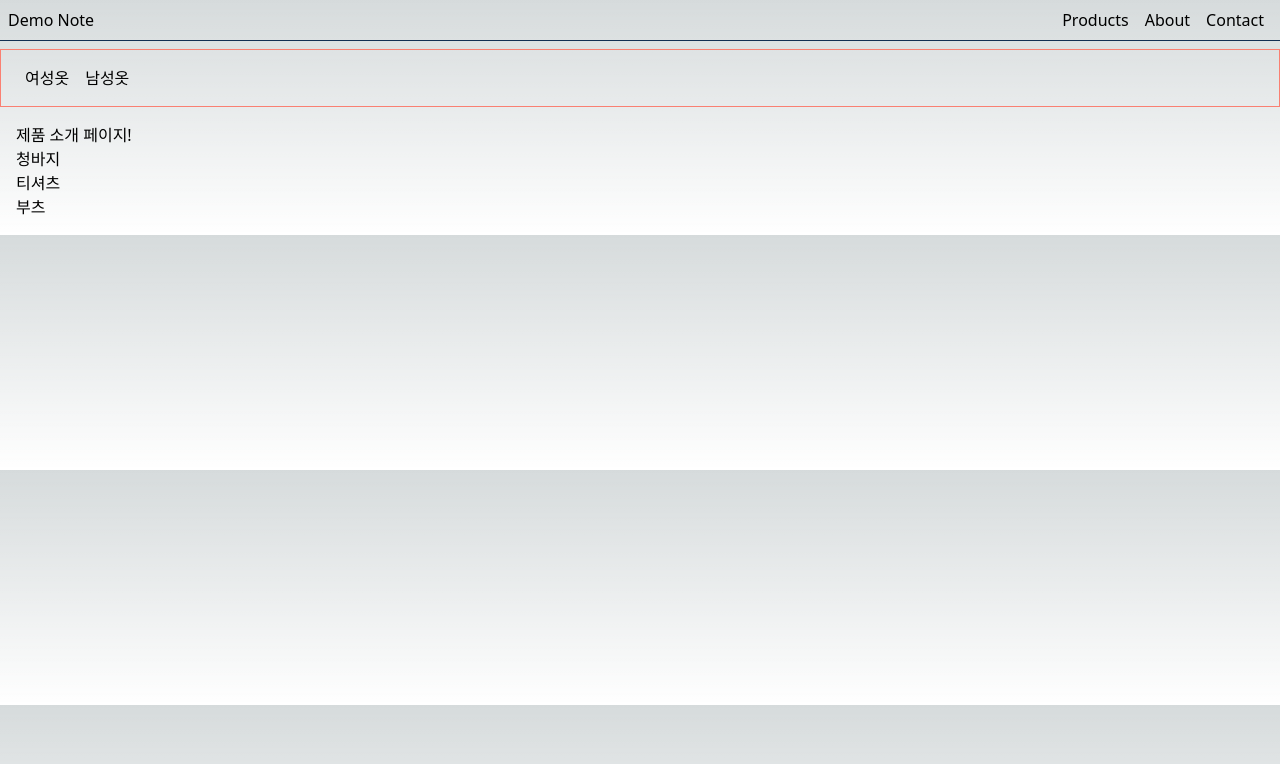
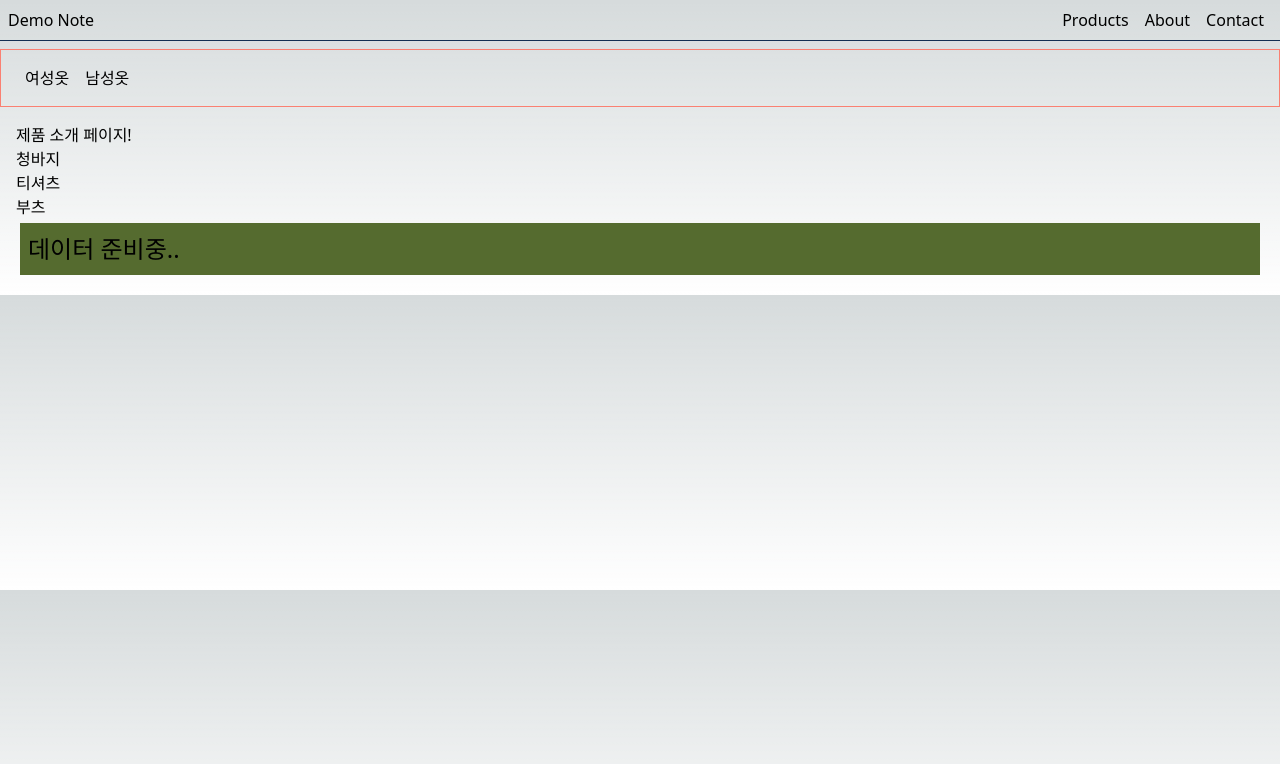
Before and after one commit to whoyoung90/Next-exercise, a Next.js app: page /products in a window 1280 px wide. Shown: the top 764 px of the page. Built offline with nearby package versions, Linux system fonts and the light colour scheme; no server answers.

Commit message:
study: 230731 fetch를 사용한 SSG, ISR, SSR, CSR

```diff
--- a/src/app/products/page.tsx
+++ b/src/app/products/page.tsx
@@ -1,11 +1,19 @@
+import Link from "next/link";
+import MeowArticle from "@/components/MeowArticle";
 import { getProducts } from "@/API/products";
-import Link from "next/link";
 
 /* ISR: 몇초 간격으로 SSG를 서버상에서 다시 만들어 둘건지 결정 */
 export const revalidate = 3;
 
 export default async function ProductsPage() {
-  const products = await getProducts(); // 프로미스를 반환하므로 await
+  const products = await getProducts();
+
+  /* ISR */
+  // const res = await fetch("https://meowfacts.herokuapp.com", {
+  //   next: { revalidate: 3 },
+  // });
+  // const data = await res.json();
+  // const factText = data.data[0];
   return (
     <>
       <h1>제품 소개 페이지!</h1>
@@ -16,6 +24,7 @@
           </li>
         ))}
       </ul>
+      <MeowArticle />
     </>
   );
 }
--- /dev/null
+++ b/src/components/MeowArticle.module.css
@@ -0,0 +1,6 @@
+.article {
+  font-size: 1.5rem;
+  margin: 4px;
+  padding: 8px;
+  background-color: darkolivegreen;
+}
--- /dev/null
+++ b/src/components/MeowArticle.tsx
@@ -0,0 +1,15 @@
+"use client";
+import { useEffect, useState } from "react";
+import styles from "./MeowArticle.module.css";
+
+/* CSR */
+export default function MeowArticle() {
+  const [text, setText] = useState("데이터 준비중..");
+
+  useEffect(() => {
+    fetch("https://meowfacts.herokuapp.com")
+      .then((res) => res.json())
+      .then((data) => setText(data.data[0]));
+  }, []);
+  return <article className={styles.article}>{text}</article>;
+}
```
